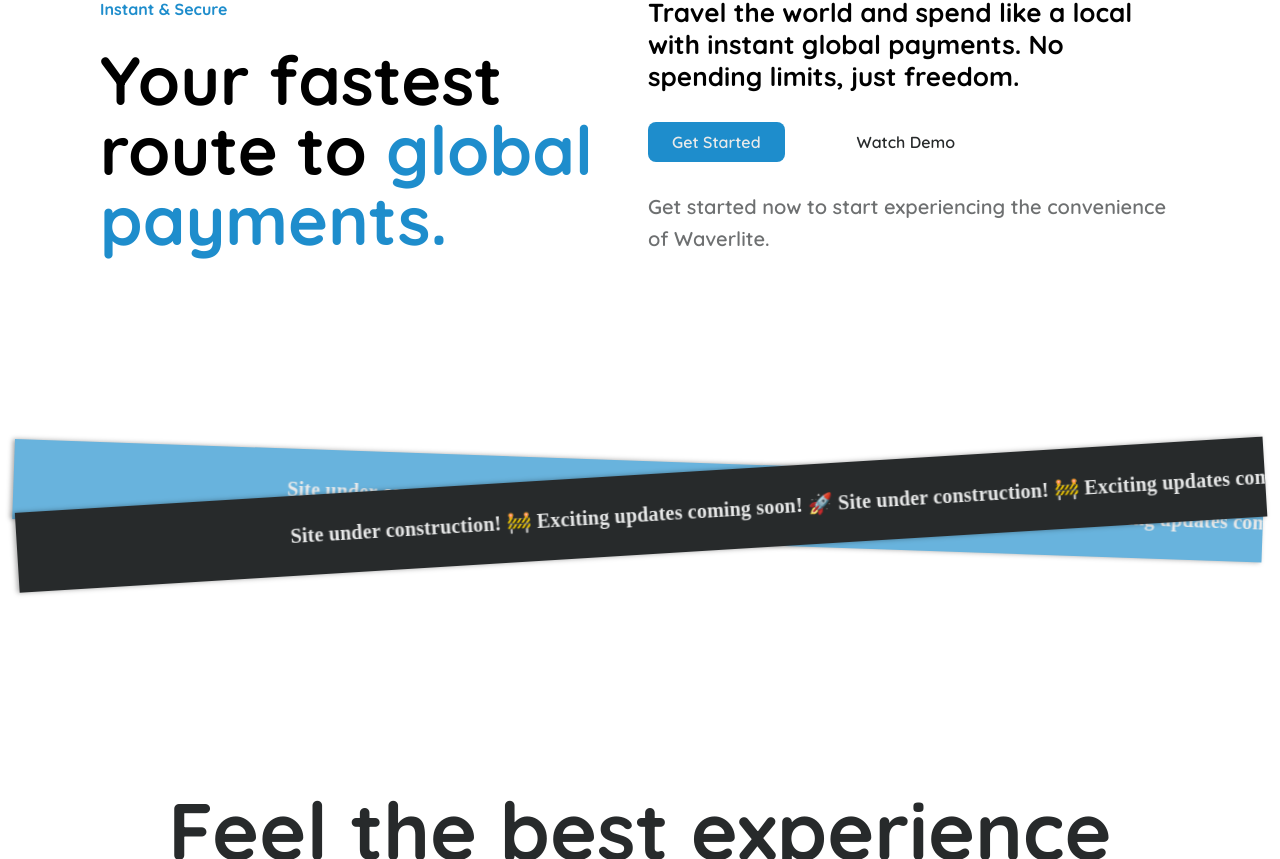
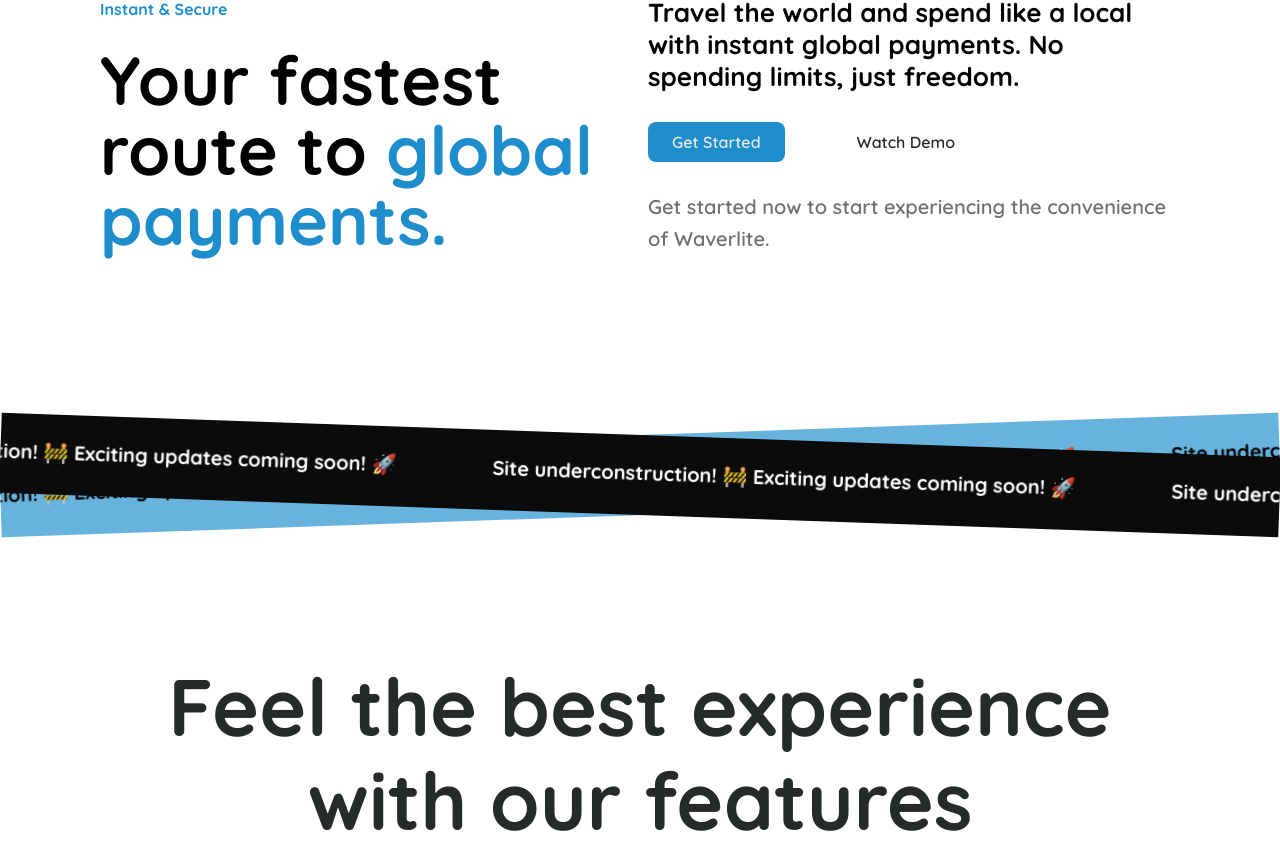
Before and after one commit to Philip-Nwabuwa/waverlite_landing, a Next.js app: page / in a window 1280 px wide. Shown: the part 530-1389 px from the top of the page. Built offline with nearby package versions, Linux system fonts and the light colour scheme.

Commit message:
chore: added buzz component

```diff
--- a/src/app/api/page.tsx
+++ b/src/app/api/page.tsx
@@ -1,3 +1,4 @@
+import Buzz from "@/components/common/Buzz";
 import Footer from "@/components/common/Footer";
 import Join from "@/components/common/Join";
 import About from "@/components/modules/api/About";
@@ -8,6 +9,7 @@
     <main>
       <Hero />
       <About />
+      <Buzz />
       <Join />
       <Footer />
     </main>
--- a/src/app/globals.css
+++ b/src/app/globals.css
@@ -1,6 +1,63 @@
 @tailwind base;
 @tailwind components;
 @tailwind utilities;
+
+@layer base {
+  :root {
+    --background: 0 0% 100%;
+    --foreground: 222.2 84% 4.9%;
+    --card: 0 0% 100%;
+    --card-foreground: 222.2 84% 4.9%;
+    --popover: 0 0% 100%;
+    --popover-foreground: 222.2 84% 4.9%;
+    --primary: 222.2 47.4% 11.2%;
+    --primary-foreground: 210 40% 98%;
+    --secondary: 210 40% 96.1%;
+    --secondary-foreground: 222.2 47.4% 11.2%;
+    --muted: 210 40% 96.1%;
+    --muted-foreground: 215.4 16.3% 46.9%;
+    --accent: 210 40% 96.1%;
+    --accent-foreground: 222.2 47.4% 11.2%;
+    --destructive: 0 84.2% 60.2%;
+    --destructive-foreground: 210 40% 98%;
+    --border: 214.3 31.8% 91.4%;
+    --input: 214.3 31.8% 91.4%;
+    --ring: 222.2 84% 4.9%;
+    --radius: 0.5rem;
+    --chart-1: 12 76% 61%;
+    --chart-2: 173 58% 39%;
+    --chart-3: 197 37% 24%;
+    --chart-4: 43 74% 66%;
+    --chart-5: 27 87% 67%;
+  }
+
+  .dark {
+    --background: 222.2 84% 4.9%;
+    --foreground: 210 40% 98%;
+    --card: 222.2 84% 4.9%;
+    --card-foreground: 210 40% 98%;
+    --popover: 222.2 84% 4.9%;
+    --popover-foreground: 210 40% 98%;
+    --primary: 210 40% 98%;
+    --primary-foreground: 222.2 47.4% 11.2%;
+    --secondary: 217.2 32.6% 17.5%;
+    --secondary-foreground: 210 40% 98%;
+    --muted: 217.2 32.6% 17.5%;
+    --muted-foreground: 215 20.2% 65.1%;
+    --accent: 217.2 32.6% 17.5%;
+    --accent-foreground: 210 40% 98%;
+    --destructive: 0 62.8% 30.6%;
+    --destructive-foreground: 210 40% 98%;
+    --border: 217.2 32.6% 17.5%;
+    --input: 217.2 32.6% 17.5%;
+    --ring: 212.7 26.8% 83.9%;
+    --chart-1: 220 70% 50%;
+    --chart-2: 160 60% 45%;
+    --chart-3: 30 80% 55%;
+    --chart-4: 280 65% 60%;
+    --chart-5: 340 75% 55%;
+  }
+}
 
 .container-xl {
   width: 100%;
--- /dev/null
+++ b/src/components/common/Buzz.tsx
@@ -0,0 +1,103 @@
+import { cn } from "@/lib/utils";
+import Marquee from "@/components/magicui/marquee";
+
+const reviews = [
+  {
+    name: "ANDREW, PRODUCT DESIGNER",
+    body: "Working at Waverlite has been an amazing journey. The team is supportive, and the projects are challenging and rewarding. - ",
+  },
+  {
+    name: "PHILIP, SOFTWARE ENGINEER",
+    body: "Working at Waverlite has been an amazing journey. The team is supportive, and the projects are challenging and rewarding. - ",
+  },
+  {
+    name: "Alex, PRODUCT MANAGER",
+    body: "Working at Waverlite has been an amazing journey. The team is supportive, and the projects are challenging and rewarding. - ",
+  },
+  {
+    name: "A, PRODUCT DESIGNER",
+    body: "Working at Waverlite has been an amazing journey. The team is supportive, and the projects are challenging and rewarding. - ",
+  },
+  {
+    name: "B, SOFTWARE ENGINEER",
+    body: "Working at Waverlite has been an amazing journey. The team is supportive, and the projects are challenging and rewarding. - ",
+  },
+  {
+    name: "C, PRODUCT MANAGER",
+    body: "Working at Waverlite has been an amazing journey. The team is supportive, and the projects are challenging and rewarding. - ",
+  },
+];
+const firstRow = reviews.slice(0, reviews.length / 2);
+const bgColors = [
+  "bg-[#1E8DCC]",
+  "bg-[#272A2B]",
+  "bg-[#E9F4FA]",
+  "bg-[#1E8DCC]",
+  "bg-[#272A2B]",
+  "bg-[#E9F4FA]",
+];
+const textColors = [
+  "text-white",
+  "text-white",
+  "text-black",
+  "text-white",
+  "text-white",
+  "text-black",
+];
+
+const ReviewCard = ({
+  name,
+  body,
+  bgColor,
+  textColor,
+}: {
+  name: string;
+  body: string;
+  bgColor: string;
+  textColor: string;
+}) => {
+  return (
+    <figure
+      className={cn(
+        `relative flex flex-col justify-between w-[400px] cursor-pointer overflow-hidden rounded-xl border p-4 ${bgColor} ${textColor}`
+      )}
+    >
+      <blockquote className="text-xl mb-8">{body}</blockquote>
+      <div className="flex flex-row items-center gap-2">
+        <div className="flex flex-col">
+          <figcaption className={`text-[24px] ${textColor} font-bold`}>
+            {name}
+          </figcaption>
+        </div>
+      </div>
+    </figure>
+  );
+};
+const Buzz = () => {
+  return (
+    <section>
+      <div className="flex justify-center lg:mb-[76px]">
+        <h4 className="text-[80px] text-center font-bold leading-[80px]">
+          Buzz from the <br /> Waverlite Community
+        </h4>
+      </div>
+      <div className="relative flex w-full max-w-[1440px] py-[184px] flex-col items-center justify-center overflow-hidden">
+        <Marquee
+          pauseOnHover
+          className="absolute top-1/2 -translate-y-1/2 h-[300px] [--duration:20s]"
+        >
+          {firstRow.map((review, index) => (
+            <ReviewCard
+              key={review.name}
+              bgColor={bgColors[index % bgColors.length]}
+              textColor={textColors[index % textColors.length]}
+              {...review}
+            />
+          ))}
+        </Marquee>
+      </div>
+    </section>
+  );
+};
+
+export default Buzz;
--- a/src/components/common/Navbar.tsx
+++ b/src/components/common/Navbar.tsx
@@ -100,7 +100,7 @@
         <Image src={Logo1} alt={""} />
         <Image src={Waverlite} alt={""} />
       </Link>
-      <div className="flex items-center gap-1">
+      <div className="lg:flex hidden items-center gap-1">
         <div className="relative" ref={dropdownRef}>
           <div
             className="flex gap-2 items-center py-2 px-4 cursor-pointer"
@@ -140,7 +140,7 @@
           Our Story
         </Link>
       </div>
-      <div className="flex items-center gap-2 py-2 px-4">
+      <div className="lg:flex hidden items-center gap-2 py-2 px-4">
         <div className="flex gap-2 items-center py-2 px-4">
           Download App <Image src={ArrowDown} alt={""} />
         </div>
@@ -159,6 +159,7 @@
           </Link>
         </div>
       </div>
+      <div className="flex lg:hidden">X</div>
     </nav>
   );
 };
--- a/src/components/common/Updates.tsx
+++ b/src/components/common/Updates.tsx
@@ -1,68 +1,51 @@
+import { cn } from "@/lib/utils";
+import Marquee from "@/components/magicui/marquee";
+
+const reviews = [
+  {
+    body: "Site underconstruction! 🚧 Exciting updates coming soon! 🚀",
+  },
+  {
+    body: "Site underconstruction! 🚧 Exciting updates coming soon! 🚀",
+  },
+];
+
+const firstRow = reviews.slice(0, reviews.length / 2);
+
+const ReviewCard = ({ body }: { body: string }) => {
+  return (
+    <figure
+      className={cn(
+        "relative w-full cursor-pointer overflow-hidden py-4 px-10"
+      )}
+    >
+      <blockquote className="text-xl font-bold">{body}</blockquote>
+    </figure>
+  );
+};
+
 const Updates = () => {
   return (
-    <div className="my-[184px] lg:flex hidden flex-col justify-center items-center">
-      <div
-        className="wrapper w-full max-w-[1250px]"
-        style={{
-          height: "80px",
-          transform: "rotate(2deg)",
-          transformOrigin: "0 0",
-          background: "#68B3DD",
-          boxShadow: "-2px 0px 5px rgba(0, 0, 0, 0.34)",
-          alignItems: "center",
-          display: "flex",
-        }}
+    <div className="relative flex w-full max-w-[1440px] py-[184px] flex-col items-center justify-center overflow-hidden">
+      <Marquee
+        pauseOnHover
+        className="absolute top-1/2 -translate-y-1/2 bg-[#0B0B0B] text-white h-[80px] [--duration:20s] origin-center rotate-2 z-10"
       >
-        <div
-          className="itemUpdate"
-          style={{
-            color: "#E9EAEA",
-            fontSize: 20,
-            fontFamily: "Bricolage Grotesque",
-            fontWeight: "700",
-            lineHeight: 26.4,
-            letterSpacing: 0.2,
-            wordWrap: "break-word",
-          }}
-        >
-          Site under construction! 🚧 Exciting updates coming soon! 🚀 Site
-          under construction! 🚧 Exciting updates coming soon! 🚀 Site under
-          construction! 🚧 Exciting updates coming soon! 🚀 Site under
-          construction! 🚧 Exciting updates coming soon! 🚀 Site under
-          construction! 🚧 Exciting updates coming soon! 🚀
-        </div>
-      </div>
-      <div
-        className="wrapper w-full max-w-[1250px]"
-        style={{
-          height: "80px",
-          transform: "rotate(-3.5deg)",
-          transformOrigin: "-100px 0",
-          background: "#272A2B",
-          boxShadow: "-2px 0px 5px rgba(0, 0, 0, 0.34)",
-          alignItems: "center",
-          display: "flex",
-        }}
+        {firstRow.map((review, index) => (
+          <ReviewCard key={index} {...review} />
+        ))}
+      </Marquee>
+      <Marquee
+        pauseOnHover
+        className="absolute top-1/2 -translate-y-1/2 bg-[#68B3DD] h-[80px] [--duration:20s] -rotate-2"
       >
-        <div
-          className="itemUpdate"
-          style={{
-            color: "#E9EAEA",
-            fontSize: 20,
-            fontFamily: "Bricolage Grotesque",
-            fontWeight: "700",
-            lineHeight: 26.4,
-            letterSpacing: 0.2,
-            wordWrap: "break-word",
-          }}
-        >
-          Site under construction! 🚧 Exciting updates coming soon! 🚀 Site
-          under construction! 🚧 Exciting updates coming soon! 🚀 Site under
-          construction! 🚧 Exciting updates coming soon! 🚀 Site under
-          construction! 🚧 Exciting updates coming soon! 🚀 Site under
-          construction! 🚧 Exciting updates coming soon! 🚀
-        </div>
-      </div>
+        {firstRow.map((review, index) => (
+          <ReviewCard key={index} {...review} />
+        ))}
+      </Marquee>
+
+      <div className="pointer-events-none absolute inset-y-0 left-0 w-1/3 "></div>
+      <div className="pointer-events-none absolute inset-y-0 right-0 w-1/3 "></div>
     </div>
   );
 };
--- /dev/null
+++ b/src/components/magicui/marquee.tsx
@@ -0,0 +1,51 @@
+import { cn } from "@/lib/utils";
+
+interface MarqueeProps {
+  className?: string;
+  reverse?: boolean;
+  pauseOnHover?: boolean;
+  children?: React.ReactNode;
+  vertical?: boolean;
+  repeat?: number;
+  [key: string]: any;
+}
+
+export default function Marquee({
+  className,
+  reverse,
+  pauseOnHover = false,
+  children,
+  vertical = false,
+  repeat = 4,
+  ...props
+}: MarqueeProps) {
+  return (
+    <div
+      {...props}
+      className={cn(
+        "group flex overflow-hidden p-2 [--duration:40s] [--gap:1rem] [gap:var(--gap)]",
+        {
+          "flex-row": !vertical,
+          "flex-col": vertical,
+        },
+        className,
+      )}
+    >
+      {Array(repeat)
+        .fill(0)
+        .map((_, i) => (
+          <div
+            key={i}
+            className={cn("flex shrink-0 justify-around [gap:var(--gap)]", {
+              "animate-marquee flex-row": !vertical,
+              "animate-marquee-vertical flex-col": vertical,
+              "group-hover:[animation-play-state:paused]": pauseOnHover,
+              "[animation-direction:reverse]": reverse,
+            })}
+          >
+            {children}
+          </div>
+        ))}
+    </div>
+  );
+}
--- /dev/null
+++ b/src/lib/utils.ts
@@ -0,0 +1,6 @@
+import { type ClassValue, clsx } from "clsx"
+import { twMerge } from "tailwind-merge"
+
+export function cn(...inputs: ClassValue[]) {
+  return twMerge(clsx(inputs))
+}
--- a/tailwind.config.ts
+++ b/tailwind.config.ts
@@ -1,32 +1,84 @@
-import type { Config } from "tailwindcss";
+import type { Config } from "tailwindcss"
 
-const config: Config = {
+const config = {
+  darkMode: ["class"],
   content: [
-    "./src/pages/**/*.{js,ts,jsx,tsx,mdx}",
-    "./src/components/**/*.{js,ts,jsx,tsx,mdx}",
-    "./src/app/**/*.{js,ts,jsx,tsx,mdx}",
-  ],
+    './pages/**/*.{ts,tsx}',
+    './components/**/*.{ts,tsx}',
+    './app/**/*.{ts,tsx}',
+    './src/**/*.{ts,tsx}',
+	],
+  prefix: "",
   theme: {
+    container: {
+      center: true,
+      padding: "2rem",
+      screens: {
+        "2xl": "1400px",
+      },
+    },
     extend: {
-      animation: {
-        "loop-scroll": "loop-scroll 10s linear infinite",
+      colors: {
+        border: "hsl(var(--border))",
+        input: "hsl(var(--input))",
+        ring: "hsl(var(--ring))",
+        background: "hsl(var(--background))",
+        foreground: "hsl(var(--foreground))",
+        primary: "#1E8DCC",
+        "gray-text": "#6E7071",
+        secondary: {
+          DEFAULT: "hsl(var(--secondary))",
+          foreground: "hsl(var(--secondary-foreground))",
+        },
+        destructive: {
+          DEFAULT: "hsl(var(--destructive))",
+          foreground: "hsl(var(--destructive-foreground))",
+        },
+        muted: {
+          DEFAULT: "hsl(var(--muted))",
+          foreground: "hsl(var(--muted-foreground))",
+        },
+        accent: {
+          DEFAULT: "hsl(var(--accent))",
+          foreground: "hsl(var(--accent-foreground))",
+        },
+        popover: {
+          DEFAULT: "hsl(var(--popover))",
+          foreground: "hsl(var(--popover-foreground))",
+        },
+        card: {
+          DEFAULT: "hsl(var(--card))",
+          foreground: "hsl(var(--card-foreground))",
+        },
+      },
+      borderRadius: {
+        lg: "var(--radius)",
+        md: "calc(var(--radius) - 2px)",
+        sm: "calc(var(--radius) - 4px)",
       },
       keyframes: {
-        "loop-scroll": {
-          from: {
-            transform: "translateX(0)",
-          },
-          to: {
-            transform: "translateX(-100%)",
-          },
+        "accordion-down": {
+          from: { height: "0" },
+          to: { height: "var(--radix-accordion-content-height)" },
+        },
+        "accordion-up": {
+          from: { height: "var(--radix-accordion-content-height)" },
+          to: { height: "0" },
+        },
+        marquee: {
+          from: { transform: "translateX(0)" },
+          to: { transform: "translateX(calc(-100% - var(--gap)))" },
         },
       },
-    },
-    colors: {
-      primary: "#1E8DCC",
-      "gray-text": "#6E7071",
+      animation: {
+        "accordion-down": "accordion-down 0.2s ease-out",
+        "accordion-up": "accordion-up 0.2s ease-out",
+        marquee: "marquee var(--duration) linear infinite",
+      },
+
     },
   },
-  plugins: [],
-};
-export default config;
+  plugins: [require("tailwindcss-animate")],
+} satisfies Config
+
+export default config
```
Also changed, not shown: package.json (+8 -2 lines), components.json (added), 1 other file (tests, documents, lock files or other folders).
